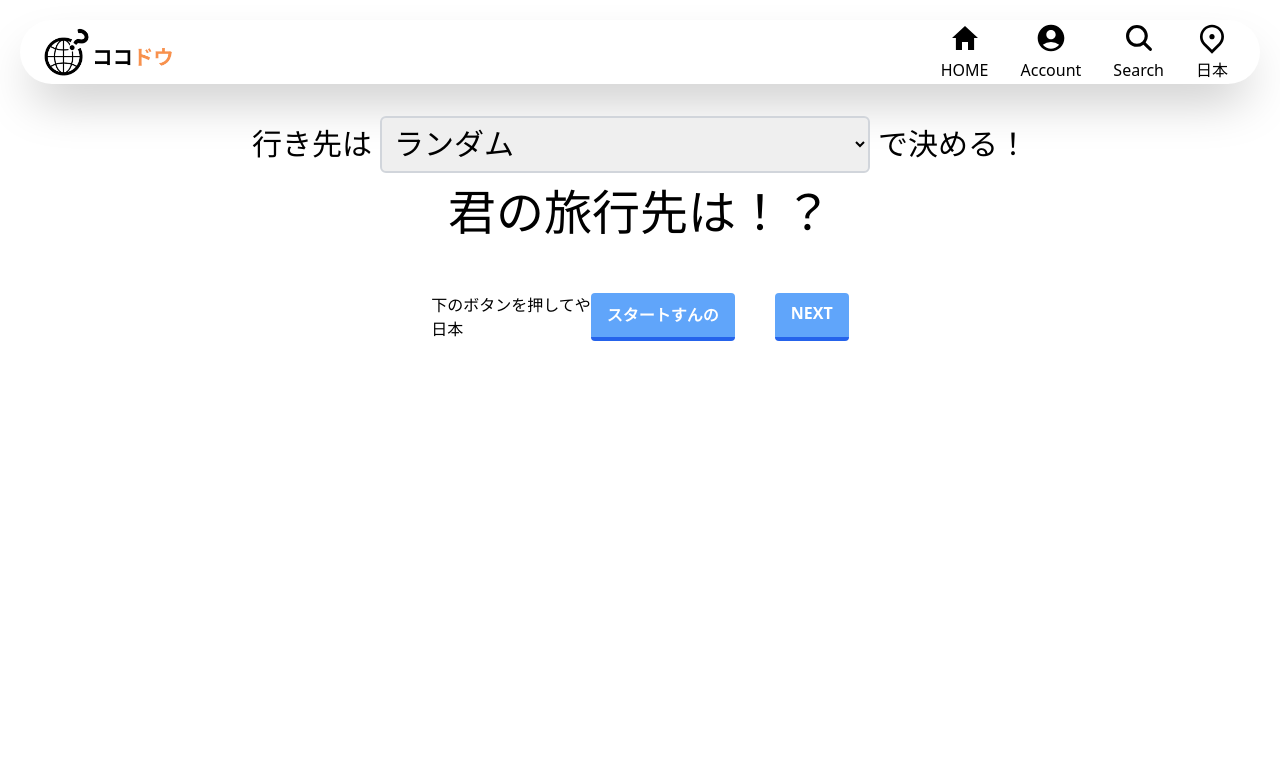
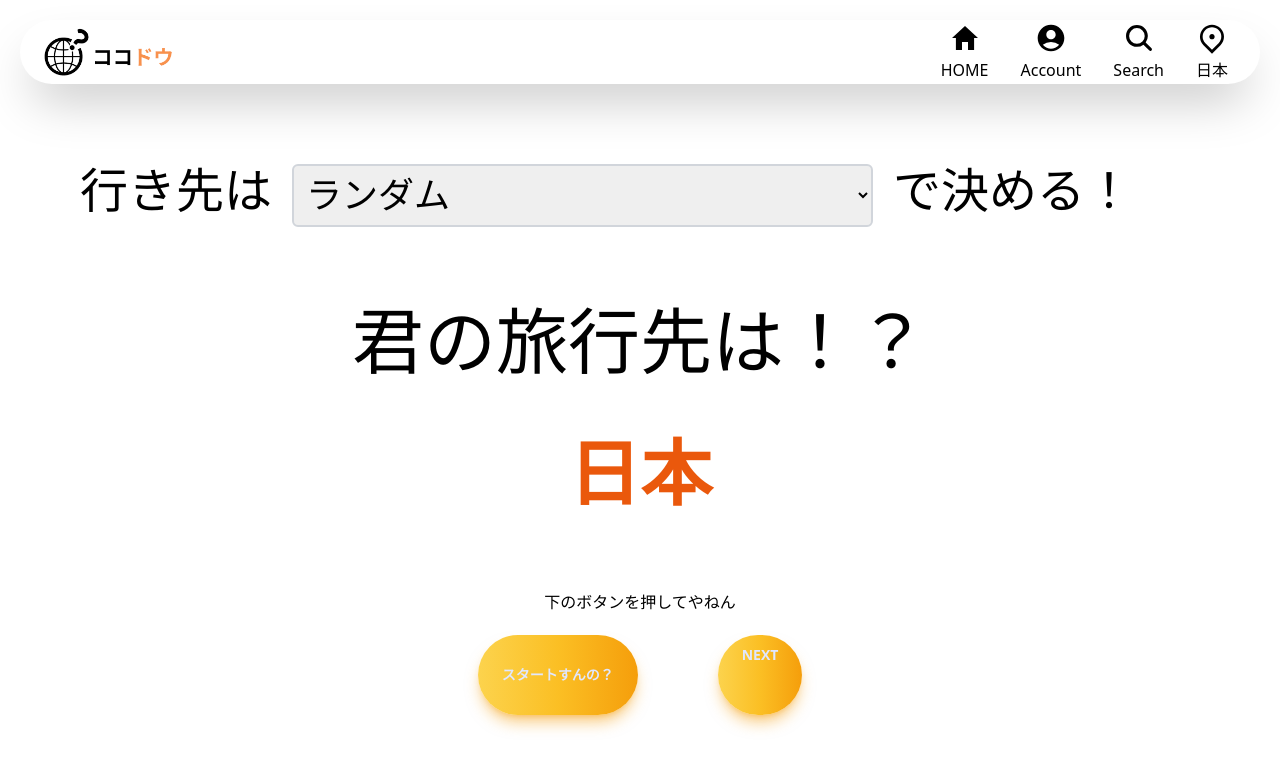
Before and after one commit to ojiro-doi/progate-hato, a React (Create React App) app: page / in a window 1280 px wide. Shown: the top 770 px of the page. Built offline with nearby package versions, Linux system fonts and the light colour scheme.

Commit message:
search_design

```diff
--- a/package.json
+++ b/package.json
@@ -10,6 +10,7 @@
     "@vis.gl/react-google-maps": "^0.9.0",
     "axios": "^1.6.8",
     "dotenv": "^16.4.5",
+    "framer-motion": "^11.1.7",
     "react": "^18.3.1",
     "react-dom": "^18.3.1",
     "react-icons": "^5.2.0",
--- a/src/features/Search/ChatSearch.jsx
+++ b/src/features/Search/ChatSearch.jsx
@@ -1,66 +1,68 @@
-import React, { useCallback, useEffect, useState, useRef} from 'react';
-import { CountryContext } from '../../Context/CountryProvider';
-import axios from 'axios';
-import { Link } from 'react-router-dom';
-import countryList from './CountryList';
+import React, { useCallback, useEffect, useState, useRef } from "react";
+import { CountryContext } from "../../Context/CountryProvider";
+import axios from "axios";
+import { Link } from "react-router-dom";
+import countryList from "./CountryList";
 
-const API_URL = 'https://api.openai.com/v1/';
-const MODEL = 'gpt-4-turbo';
+const API_URL = "https://api.openai.com/v1/";
+const MODEL = "gpt-4-turbo";
 
 const ChatSearch = () => {
-  const { selectedCountry,setSelectedCountry } = React.useContext(CountryContext);
+  const { selectedCountry, setSelectedCountry } =
+    React.useContext(CountryContext);
   console.log("ChatSearch-setSelectedCountry:", setSelectedCountry); // ここでselectedCountryの値を確認
   // メッセージの状態管理用のステート
-  const [ message, setMessage ] = useState( '' );
+  const [message, setMessage] = useState("");
   // 回答の状態管理用のステート
-  const [ answer, setAnswer ] = useState(selectedCountry.name);
+  const [answer, setAnswer] = useState(selectedCountry.name);
   // 会話の記録用のステート
-  const [ conversation, setConversation ] = useState( [] );
+  const [conversation, setConversation] = useState([]);
   // ローディング表示用のステート
-  const [ loading, setLoading ] = useState( false );
+  const [loading, setLoading] = useState(false);
   // 前回のメッセージの保持、比較用
-  const prevMessageRef = useRef( '' );
+  const prevMessageRef = useRef("");
 
   let flag = true;
 
-
   // 回答が取得されたとき
-  useEffect( () => {
+  useEffect(() => {
     console.log("answerが変更");
     // 直前のチャット内容
     const newConversation = [
       {
-        'role': 'system',
-        'content': 'あなたは旅行会社のチャットbotで、日本、アメリカ合衆国、オーストラリア、中華人民共和国、インド、イギリス、フランス、ドイツ、イタリア、ブラジル、カナダ、ロシア、ブラジル、メキシコ、韓国、ノルウェーのどれか国名だけを返してください',
+        role: "system",
+        content:
+          "あなたは旅行会社のチャットbotで、日本、アメリカ合衆国、オーストラリア、中華人民共和国、インド、イギリス、フランス、ドイツ、イタリア、ブラジル、カナダ、ロシア、ブラジル、メキシコ、韓国、ノルウェーのどれか国名だけを返してください",
       },
       {
-        'role': 'user',
-        'content': message,
-      }
+        role: "user",
+        content: message,
+      },
     ];
 
     // 回答の表示
     setSelectedCountry({
       name: answer,
       lat: 0,
-      lng: 0
+      lng: 0,
     });
 
-    const matchedCountry = countryList.find(country => country.name === answer);
+    const matchedCountry = countryList.find(
+      (country) => country.name === answer
+    );
     if (matchedCountry) {
       setSelectedCountry(matchedCountry);
-    }else{
+    } else {
       setSelectedCountry({ name: answer, lat: 0, lng: 0 });
       flag = false;
     }
 
-
     // 会話の記録(直前のチャット内容の追加)
-    setConversation( [ ...conversation, ...newConversation ] );
+    setConversation([...conversation, ...newConversation]);
 
     // メッセージの消去(フォームのクリア)
-    setMessage( '' );
-  }, [ answer ] );
+    setMessage("");
+  }, [answer]);
 
   function handleNextClick() {
     if (flag === false) {
@@ -69,63 +71,68 @@ const ChatSearch = () => {
   }
 
   // フォーム送信時の処理
-  const handleSubmit = useCallback( async ( event ) => {
+  const handleSubmit = useCallback(
+    async (event) => {
       event.preventDefault();
 
       // フォームが空のとき
-    if ( !message ) {
-      alert( 'メッセージがありません。' );
+      if (!message) {
+        alert("メッセージがありません。");
         return;
       }
 
       // APIリクエスト中はスルー
-    if ( loading ) return;
+      if (loading) return;
 
       // APIリクエストを開始する前にローディング表示を開始
-    setLoading( true );
+      setLoading(true);
 
       try {
         // API リクエスト
-      const response = await axios.post( `${ API_URL }chat/completions`, {
+        const response = await axios.post(
+          `${API_URL}chat/completions`,
+          {
             model: MODEL,
             messages: [
               ...conversation,
               {
-            'role': 'user',
-            'content': message,
+                role: "user",
+                content: message,
               },
             ],
-      }, {
+          },
+          {
             // HTTPヘッダー(認証)
             headers: {
-        'Content-Type': 'application/json',
-        'Authorization': `Bearer ${process.env.REACT_APP_CHATGPT_API_KEY}`
+              "Content-Type": "application/json",
+              Authorization: `Bearer ${process.env.REACT_APP_CHATGPT_API_KEY}`,
+            },
           }
-      });
+        );
 
         // 回答の取得
-      setAnswer( response.data.choices[0].message.content.trim() );
-
-    } catch ( error ) {
+        setAnswer(response.data.choices[0].message.content.trim());
+      } catch (error) {
         // エラーハンドリング
-      console.error( error );
-
+        console.error(error);
       } finally {
         // 後始末
-      setLoading( false );  // ローディング終了
+        setLoading(false); // ローディング終了
         prevMessageRef.current = message; // 今回のメッセージを保持
       }
-  }, [ loading, message, conversation ] );
+    },
+    [loading, message, conversation]
+  );
 
   // チャット内容
   const ChatContent = ({ prevMessage, answer }) => {
     return (
-      <div style={{ marginTop: '20px', padding: '10px', backgroundColor: '#f5f5f5', borderRadius: '5px' }}>
-        <div style={{ marginBottom: '10px', padding: '10px', backgroundColor: '#d9edf7', borderRadius: '5px' }}>
-          <strong>あなた：</strong> {prevMessage}
+      <div className="ChatContent my-10">
+        <div className="mb-4 p-4 bg-blue-400 rounded-md">
+          <strong className="text-blue-800">あなた：</strong> {prevMessage}
         </div>
-        <div style={{ marginBottom: '10px', padding: '10px', backgroundColor: '#fcf8e3', borderRadius: '5px' }}>
-          <strong>AI:</strong> {answer}
+        <div className="mb-4 p-4 bg-green-400 rounded-md">
+          <strong className="text-yellow-800">AI:</strong> {answer}
         </div>
       </div>
     );
@@ -133,27 +140,47 @@ const ChatSearch = () => {
 
   // フォームの表示
   return (
-    <div className='container'>
-      <form className='chat-form' onSubmit={handleSubmit} style={{ display: 'flex', flexDirection: 'column', alignItems: 'center' }}>
-        <label style={{ marginBottom: '10px', fontSize: '20px', fontWeight: 'bold' }}>
+    <div className="container">
+      <form
+        className="chat-form justfy-center"
+        onSubmit={handleSubmit}
+        style={{
+          display: "flex",
+          flexDirection: "column",
+          alignItems: "center",
+        }}
+      >
+        <label
+          style={{ marginBottom: "10px", fontSize: "20px", fontWeight: "bold" }}
+        >
           メッセージを入力してください
           <textarea
-            className='message'
-            rows='5'
-            cols='50'
+            className="message"
+            rows="5"
+            cols="50"
             value={message}
-            onChange={e => {
+            onChange={(e) => {
               setMessage(e.target.value);
             }}
-            style={{ marginTop: '10px', width: '100%', padding: '10px', fontSize: '16px', borderRadius: '5px', border: '1px solid #ccc' }}
+            style={{
+              marginTop: "10px",
+              width: "100%",
+              padding: "10px",
+              fontSize: "16px",
+              borderRadius: "5px",
+              border: "1px solid #ccc",
+            }}
           />
         </label>
-        <div>
-          <button type="submit" style={{ marginTop: '10px', padding: '10px 20px', fontSize: '16px', borderRadius: '5px', border: 'none', backgroundColor: '#007BFF', color: '#fff' }}>
+        <div className="flex justify-center">
+          <button
+            type="submit"
+            className="mr-10 h-20 w-50 px-6 m-2 text-lg text-indigo-100 text-black bg-gradient-to-r from-amber-300 via-amber-400 to-amber-500 hover:bg-gradient-to-br focus:ring-4 focus:outline-none focus:ring-amber-300 dark:focus:ring-amber-800 shadow-lg shadow-amber-500/50 dark:shadow-lg dark:shadow-blue-800/80 font-medium rounded-full text-lg text-sm text-emerald-950 md:font-bold px-5 py-2.5 text-center me-2 mb-2"
+          >
             送信
           </button>
-          <div className='p-3'>
-            <Link to="/result" className='text-blue-500 bg-sky-950' onClick={handleNextClick}>NEXT</Link>
+          <div className="ml-10 h-20 w-50 px-6 m-2 text-lg text-indigo-100 text-black bg-gradient-to-r from-amber-300 via-amber-400 to-amber-500 hover:bg-gradient-to-br focus:ring-4 focus:outline-none focus:ring-amber-300 dark:focus:ring-amber-800 shadow-lg shadow-amber-500/50 dark:shadow-lg dark:shadow-blue-800/80 font-medium rounded-full text-lg text-sm text-emerald-950 md:font-bold px-5 py-2.5 text-center me-2 mb-2">
+            <Link to="/result">NEXT</Link>
           </div>
         </div>
       </form>
@@ -161,5 +188,5 @@ const ChatSearch = () => {
       <ChatContent prevMessage={prevMessageRef.current} answer={answer} />
     </div>
   );
-}
-export default ChatSearch
+};
+export default ChatSearch;
--- a/src/features/Search/InputFormBudget.jsx
+++ b/src/features/Search/InputFormBudget.jsx
@@ -1,33 +1,56 @@
 import React, { useState } from "react";
 import SelectList from "./SelectList";
-import  RouletteDisplay  from "./RouletteDisplay";
-import  ChatSearch  from "./ChatSearch";
+import RouletteDisplay from "./RouletteDisplay";
+import ChatSearch from "./ChatSearch";
+import { motion } from "framer-motion";
 
 const InputFormBudget = () => {
   const [option, setOption] = useState("ランダム");
 
+  const words = "君の旅行先は！？";
+  const word = words.split("");
+
+  //文字モーション
+  const textanimate = word.map((word, index) => {
     return (
-    <div className="container mx-auto p-4">
-      <h1 className="text-xl md:text-3xl font-mono my-4 text-center">
+      <motion.div
+        initial={{ opacity: 0 }}
+        animate={{ opacity: 1 }}
+        transition={{ duration: 1, delay: index * 0.05 }}
+        key={index}
+      >
+        {word}
+      </motion.div>
+    );
+  });
+
+  return (
+    <div className="container_search">
+      <div>
+        <h1 className="text-5xl font-mono ml-20 my-20">
           行き先は
           <select
             value={option}
             onChange={(e) => setOption(e.target.value)} // e.target.valueを使用して選択された値を更新
-          className="border-2 border-gray-300 rounded-md mx-2 p-2"
+            className="text-4xl border-2 border-gray-300 rounded-md mx-5 p-2"
           >
             <option value="ランダム">ランダム</option>
-          <option value="自分の運命は自分で決めるものだ">自分の運命は自分で決めるものだ</option>
+            <option value="自分の運命は自分で決めるものだ">
+              自分の運命は自分で決めるものだ
+            </option>
             <option value="question">質問</option>
           </select>
           で決める！
         </h1>
-      <h2 className="text-2xl md:text-5xl font-mono my-4 text-center">
-        君の旅行先は！？
-      </h2>
-      <div className="ml-20 mb-10 flex justify-center"></div>
+        <div className="flex justify-center text-7xl font-mono mt-10 mb-10">
+          {textanimate}
+        </div>
+      </div>
+      <div className="mb-10 flex justify-center">
         {option === "ランダム" && <RouletteDisplay />}
-        {option === "自分の運命は自分で決めるものだ" && <SelectList/>}
+        {option === "自分の運命は自分で決めるものだ" && <SelectList />}
         {option === "question" && <ChatSearch />}
+      </div>
     </div>
   );
 };
--- a/src/features/Search/RouletteDisplay.jsx
+++ b/src/features/Search/RouletteDisplay.jsx
@@ -1,27 +1,27 @@
-import React from 'react';
-import { useCallback, useEffect, useState, memo } from 'react';
-import { Link } from 'react-router-dom';
-import { countryList } from './CountryList';
-import {CountryContext} from '../../Context/CountryProvider';
+import React from "react";
+import { useCallback, useEffect, useState, memo } from "react";
+import { Link } from "react-router-dom";
+import { countryList } from "./CountryList";
+import { CountryContext } from "../../Context/CountryProvider";
 
 const RouletteDisplay = memo(() => {
   const [start, setStart] = useState(false);
   const [index, setIndex] = useState(0);
   const [clickCount, setClickCount] = useState(0);
-  const { selectedCountry, setSelectedCountry } = React.useContext(CountryContext);
-  console.log('selectedCountry: ', selectedCountry);
+  const { selectedCountry, setSelectedCountry } =
+    React.useContext(CountryContext);
+  console.log("selectedCountry: ", selectedCountry);
   //ボタンの文言を変更する処理
   const changeRoulette = useCallback(() => {
     setStart(!start);
     setClickCount(clickCount + 1);
   }, [start]);
 
-
   //ルーレットを回す処理
   useEffect(() => {
     if (start) {
-      console.log('countryList: ', countryList);
-      console.log('countryList.length: ', countryList.length);
+      console.log("countryList: ", countryList);
+      console.log("countryList.length: ", countryList.length);
       const interval = setInterval(() => {
         setIndex((oldIndex) => {
           if (oldIndex < countryList.length - 1) {
@@ -31,29 +31,35 @@ const RouletteDisplay = memo(() => {
         });
       }, 50); //ルーレットの中身を切り替える速度
       return () => clearInterval(interval);
-    } else if (!start&&clickCount>0) {
+    } else if (!start && clickCount > 0) {
       setSelectedCountry({
         name: countryList[index].name,
         lat: countryList[index].lat,
-        lng: countryList[index].lng
+        lng: countryList[index].lng,
       });
       return () => clearInterval();
     }
   }, [start]);
   return (
-    <div className='flex justify-center'>
+    <div className="button">
       <div>
-        <p>下のボタンを押してや</p>
-        <p>{countryList[index].name}</p>
+        <p className="flex justify-center mt-5 mb-20 text-7xl font-mono md:font-bold text-orange-600">
+          {countryList[index].name}
+        </p>
+        <p className="flex justify-center mt-5 mb-3 font-mono">
+          下のボタンを押してやねん
+        </p>
       </div>
-      <button
-        onClick={changeRoulette}
-        className="bg-blue-400 hover:bg-blue-500 text-white font-bold py-2 px-4 border-b-4 border-blue-600 hover:border-blue-700 active:border-b-0 active:pt-3 rounded"
-      >
-        {start ? 'ストップすんの' : 'スタートすんの'}
-      </button>
-      <div className="ml-10 bg-blue-400 hover:bg-blue-500 text-white font-bold py-2 px-4 border-b-4 border-blue-600 hover:border-blue-700 active:border-b-0 active:pt-3 rounded">
-        <Link to="/result">NEXT</Link>
+      <div className="flex justify-center">
+        <button
+          onClick={changeRoulette}
+          className="mr-10 h-20 w-50 px-6 m-2 text-lg text-indigo-100 text-black bg-gradient-to-r from-amber-300 via-amber-400 to-amber-500 hover:bg-gradient-to-br focus:ring-4 focus:outline-none focus:ring-amber-300 dark:focus:ring-amber-800 shadow-lg shadow-amber-500/50 dark:shadow-lg dark:shadow-blue-800/80 font-medium rounded-full text-lg text-sm text-emerald-950 md:font-bold px-5 py-2.5 text-center me-2 mb-2"
+        >
+          {start ? "ストップすんの？" : "スタートすんの？"}
+        </button>
+        <div className="ml-10 h-20 w-50 px-6 m-2 text-lg text-indigo-100 text-black bg-gradient-to-r from-amber-300 via-amber-400 to-amber-500 hover:bg-gradient-to-br focus:ring-4 focus:outline-none focus:ring-amber-300 dark:focus:ring-amber-800 shadow-lg shadow-amber-500/50 dark:shadow-lg dark:shadow-blue-800/80 font-medium rounded-full text-lg text-sm text-emerald-950 md:font-bold px-5 py-2.5 text-center me-2 mb-2">
+          <Link to="/result">NEXT</Link>
+        </div>
       </div>
     </div>
   );
```
Also changed, not shown: src/components/Home.jsx (added, +16 -0 lines), src/features/Search/SelectList.jsx (+14 -12 lines), 1 other file (tests, documents, lock files or other folders). Lines whose indentation alone changed are shown as unchanged.
